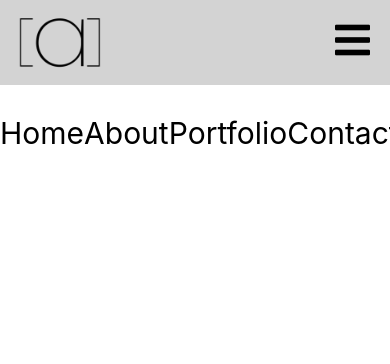
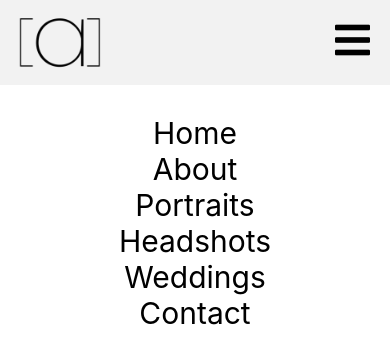
Before and after one commit to adamalcantara/alcantara_photography, a React (Create React App) app: page / in a window 390 px wide. Shown: the top 364 px of the page. Built offline with nearby package versions, Linux system fonts and the light colour scheme.

Commit message:
Added mobile menu items

```diff
--- a/src/Components/Nav/Nav.css
+++ b/src/Components/Nav/Nav.css
@@ -11,11 +11,7 @@
 }
 
 #mobileNav {
-    display: flex;
-    width: 100vw;
-    padding-top: 10px;
-    padding-bottom: 10px;
-    background-color: lightgrey;
+    display: none;
 }
 
 .burger {
@@ -24,6 +20,7 @@
 
 .fa-times {
     font-size: 40px;
+    margin-right: 2px;
 }
 
 .fa-bars {
@@ -73,6 +70,10 @@ a:hover {
     display: block;
 }
 
+#mobiledrop {
+    display: none;
+}
+
 #dropdown-content a:hover {background-color: #ddd;}
 
 #dropdown:hover #dropdown-content {
@@ -94,6 +95,13 @@ a:hover {
         display: block;
         margin-left: 10px;
     }
+    #mobileNav {
+        display: flex;
+    width: 100vw;
+    padding-top: 10px;
+    padding-bottom: 10px;
+    background-color: rgb(242, 242, 242);
+    }
     #nav {
         width: 100%;
     }
@@ -103,4 +111,13 @@ a:hover {
         top: 20px;
         right: 20px;
     }
+    ul {
+        flex-direction: column;
+    }
+    #dropdown {
+        display: none;
+    }
+    #mobiledrop {
+        display: block;
+    }
 }
--- a/src/Components/Nav/Nav.js
+++ b/src/Components/Nav/Nav.js
@@ -33,6 +33,11 @@ class Nav extends Component {
                                 <a href="">Weddings</a>
                             </div>
                         </div>
+                        <div id="mobiledrop">
+                            <li><a href="" className="menuitem">Portraits</a></li>
+                            <li><a href="" className="menuitem">Headshots</a></li>
+                            <li><a href="" className="menuitem">Weddings</a></li>
+                        </div>
                         <li><a href="" className="menuitem">Contact</a></li>
                     </ul>
                 </div>
```
